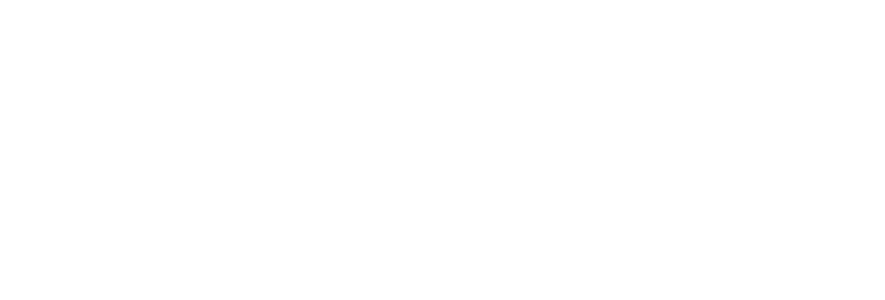
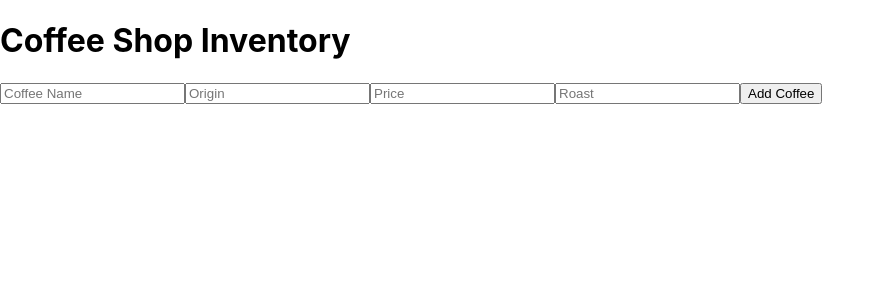
Before and after one commit to simioyin222/LocalBiz, a React (Create React App) app: page / in a window 1280 px wide. Shown: the top 300 px of the page, without its empty margins (0-885 px from the left). Built offline with nearby package versions, Linux system fonts and the light colour scheme.

Commit message:
added new functions of coffee details and made new file withihn src for it to connect properly

```diff
--- a/src/App.js
+++ b/src/App.js
@@ -2,6 +2,7 @@ import React, { useState } from 'react';
 import Header from './components/Header';
 import CoffeeList from './components/CoffeeList';
 import NewCoffeeForm from './components/NewCoffeeForm';
+import CoffeeDetail from './components/CoffeeDetail';
 
 function App() {
   const [mainCoffeeList, setMainCoffeeList] = useState([]);
@@ -45,8 +46,12 @@ function App() {
       );
     }
 
-
-
+    return (
+      <div>
+        <Header />
+        {currentlyVisibleState}
+      </div>
+    );
   }
 
   export default App;
```
Also changed, not shown: src/components/CoffeeDetail.js (added).
